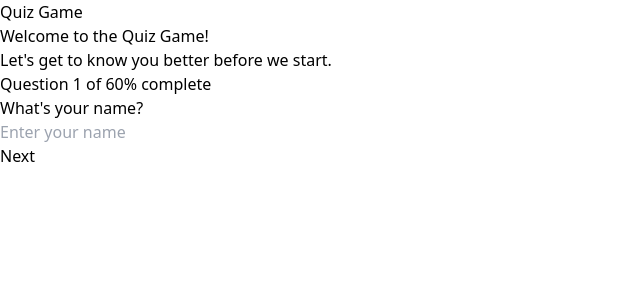
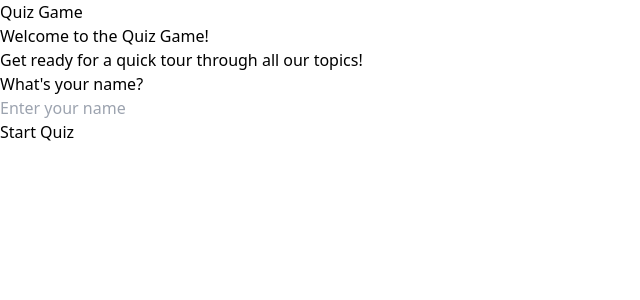
Before and after one commit to hipml/pixijs-mmlu-trivia-game, a React (Vite) app: page / in a window 1280 px wide. Shown: the top 300 px of the page, without its empty margins (0-640 px from the left). Built offline with nearby package versions, Linux system fonts and the light colour scheme.

Commit message:
Lightning round

```diff
--- a/src/components/OnboardingFlow.jsx
+++ b/src/components/OnboardingFlow.jsx
@@ -1,134 +1,50 @@
 import React, { useState } from 'react';
 
 const OnboardingFlow = ({ onComplete }) => {
-  const [step, setStep] = useState(0);
-  const [userData, setUserData] = useState({
-    name: '',
-    favoriteTopic: '',
-    experienceLevel: '',
-    studyHabit: '',
-    goalScore: '',
-    learningStyle: ''
-  });
+  const [name, setName] = useState('');
 
-  const questions = [
-    {
-      id: 'name',
-      question: "What's your name?",
-      type: 'text',
-      placeholder: 'Enter your name'
-    },
-    {
-      id: 'favoriteTopic',
-      question: 'Which subject interests you the most?',
-      type: 'select',
-      options: ['Science', 'History', 'Literature', 'Technology', 'Arts']
-    },
-    {
-      id: 'experienceLevel',
-      question: 'How would you rate your quiz experience?',
-      type: 'select',
-      options: ['Beginner', 'Intermediate', 'Advanced', 'Quiz Master']
-    },
-    {
-      id: 'studyHabit',
-      question: 'How do you prefer to learn?',
-      type: 'select',
-      options: ['Quick and intense', 'Slow and steady', 'Mix of both', 'Depends on the topic']
-    },
-    {
-      id: 'goalScore',
-      question: 'What score are you aiming for in this quiz?',
-      type: 'select',
-      options: ['Just passing', '70-80%', '80-90%', '90-100%']
-    },
-    {
-      id: 'learningStyle',
-      question: 'How do you best remember information?',
-      type: 'select',
-      options: ['Visual aids', 'Reading text', 'Practice questions', 'Teaching others']
-    }
-  ];
+  const handleStart = () => {
+    if (!name.trim()) return;
 
-  const handleInputChange = (value) => {
-    setUserData({
-      ...userData,
-      [questions[step].id]: value
+    onComplete({
+      name: name,
+      // Include minimal required fields for UserProfile
+      experienceLevel: 'Beginner',
+      mode: 'sampler',  // Custom mode flag
+      isFirstRound: true  // Flag to indicate we're in the initial sampler round
     });
   };
 
-  const handleNext = () => {
-    if (step < questions.length - 1) {
-      setStep(step + 1);
-    } else {
-      onComplete(userData);
-    }
-  };
-
-  const currentQuestion = questions[step];
-
   return (
     <div className="max-w-2xl mx-auto bg-white p-8 rounded-lg shadow-lg">
-      {step === 0 && (
       <div className="text-center mb-8">
         <h1 className="text-3xl font-bold mb-4">Welcome to the Quiz Game!</h1>
-          <p className="text-gray-600">Let's get to know you better before we start.</p>
+        <p className="text-gray-600">
+          Get ready for a quick tour through all our topics!
+        </p>
       </div>
-      )}
 
       <div className="mb-8">
-        <div className="flex justify-between text-sm text-gray-500 mb-4">
-          <span>Question {step + 1} of {questions.length}</span>
-          <span>{Math.round((step / (questions.length - 1)) * 100)}% complete</span>
-        </div>
-        <div className="w-full bg-gray-200 rounded-full h-2">
-          <div
-            className="bg-blue-500 h-2 rounded-full transition-all duration-500"
-            style={{ width: `${(step / (questions.length - 1)) * 100}%` }}
-          ></div>
-        </div>
-      </div>
-
-      <div className="mb-6">
-        <h2 className="text-xl font-semibold mb-4">{currentQuestion.question}</h2>
-
-        {currentQuestion.type === 'text' ? (
+        <h2 className="text-xl font-semibold mb-4">What's your name?</h2>
         <input
           type="text"
-            value={userData[currentQuestion.id]}
-            onChange={(e) => handleInputChange(e.target.value)}
-            placeholder={currentQuestion.placeholder}
+          value={name}
+          onChange={(e) => setName(e.target.value)}
+          placeholder="Enter your name"
           className="w-full p-3 border rounded-lg focus:outline-none focus:ring-2 focus:ring-blue-500"
         />
-        ) : (
-          <div className="space-y-3">
-            {currentQuestion.options.map((option) => (
-              <button
-                key={option}
-                onClick={() => handleInputChange(option)}
-                className={`w-full p-4 text-left rounded-lg border transition-colors ${
-                  userData[currentQuestion.id] === option
-                    ? 'bg-blue-50 border-blue-500'
-                    : 'border-gray-200 hover:bg-gray-50'
-                }`}
-              >
-                {option}
-              </button>
-            ))}
-          </div>
-        )}
       </div>
 
       <button
-        onClick={handleNext}
-        disabled={!userData[currentQuestion.id]}
+        onClick={handleStart}
+        disabled={!name.trim()}
         className={`w-full py-3 rounded-lg text-white font-semibold transition-colors ${
-          userData[currentQuestion.id]
+          name.trim()
             ? 'bg-blue-500 hover:bg-blue-600'
             : 'bg-gray-300 cursor-not-allowed'
         }`}
       >
-        {step === questions.length - 1 ? 'Start Quiz' : 'Next'}
+        Start Quiz
       </button>
     </div>
   );
--- a/src/components/QuizGame.jsx
+++ b/src/components/QuizGame.jsx
@@ -17,6 +17,9 @@ const QuizGame = () => {
   const [showTransition, setShowTransition] = useState(false);
   const [showProfile, setShowProfile] = useState(false);
   const [selectedQuestionIndices, setSelectedQuestionIndices] = useState([]);
+  // New state for sampler round
+  const [isInSamplerRound, setIsInSamplerRound] = useState(true);
+  const [visitedTopics, setVisitedTopics] = useState(new Set());
 
   const QUESTIONS_PER_TOPIC = 3;
 
@@ -42,22 +45,22 @@ const QuizGame = () => {
 
   const handleOnboardingComplete = (userData) => {
     const profile = new UserProfile(userData.name, userData);
-    // Select initial topic directly using the profile object
-    const initialTopic = profile.selectNextTopic(topics.map(t => t.id));
+
+    // Start with the first topic for sampler round
+    const initialTopic = topics[0].id;
     setUserProfile(profile);
+    setIsInSamplerRound(true);
+    setVisitedTopics(new Set([initialTopic]));
 
-    // Start questions with the selected topic
+    // Get just one random question for the first topic
     const totalQuestions = quizData.topics[initialTopic].questions.length;
-    const randomIndices = getRandomIndices(
-      totalQuestions,
-      Math.min(QUESTIONS_PER_TOPIC, totalQuestions)
-    );
+    const randomIndex = Math.floor(Math.random() * totalQuestions);
 
     setSelectedTopic(initialTopic);
     setCurrentQuestionIndex(0);
     setAnswers({});
     setQuestionsInCurrentTopic(0);
-    setSelectedQuestionIndices(randomIndices);
+    setSelectedQuestionIndices([randomIndex]);
   };
 
   const startNewQuestions = (topicId) => {
@@ -77,10 +80,12 @@ const QuizGame = () => {
   };
 
   const handleContinueTopic = () => {
+    setIsInSamplerRound(false);
     startNewQuestions(selectedTopic);
   };
 
   const handleNextWeakestTopic = () => {
+    setIsInSamplerRound(false);
     // Use Thompson sampling to select the next topic
     const nextTopic = userProfile.selectNextTopic(topics.map(t => t.id));
     startNewQuestions(nextTopic);
@@ -108,13 +113,37 @@ const QuizGame = () => {
 
     setTimeout(() => {
       setShowFeedback(false);
-      const newQuestionsCount = questionsInCurrentTopic + 1;
 
-      if (newQuestionsCount >= QUESTIONS_PER_TOPIC) {
-        setShowTransition(true);
+      if (isInSamplerRound) {
+        // Find next unvisited topic
+        const nextUnvisitedTopic = topics.find(t => !visitedTopics.has(t.id))?.id;
+
+        if (nextUnvisitedTopic) {
+          // Move to next topic
+          const newVisitedTopics = new Set(visitedTopics);
+          newVisitedTopics.add(nextUnvisitedTopic);
+          setVisitedTopics(newVisitedTopics);
+
+          // Get one random question from next topic
+          const randomIndex = Math.floor(Math.random() * quizData.topics[nextUnvisitedTopic].questions.length);
+          setSelectedTopic(nextUnvisitedTopic);
+          setCurrentQuestionIndex(0);
+          setQuestionsInCurrentTopic(0);
+          setSelectedQuestionIndices([randomIndex]);
+        } else {
+          // All topics visited, transition to normal mode
+          setIsInSamplerRound(false);
+          setShowTransition(true);
+        }
       } else {
-        setCurrentQuestionIndex(currentQuestionIndex + 1);
-        setQuestionsInCurrentTopic(newQuestionsCount);
+        // Normal mode logic
+        const newQuestionsCount = questionsInCurrentTopic + 1;
+        if (newQuestionsCount >= QUESTIONS_PER_TOPIC) {
+          setShowTransition(true);
+        } else {
+          setCurrentQuestionIndex(currentQuestionIndex + 1);
+          setQuestionsInCurrentTopic(newQuestionsCount);
+        }
       }
     }, 1500);
   };
@@ -164,7 +193,10 @@ const QuizGame = () => {
             Topic: {topics.find(t => t.id === selectedTopic).name}
           </span>
           <span className="text-sm text-gray-500 ml-4">
-            Question {questionsInCurrentTopic + 1} of {QUESTIONS_PER_TOPIC}
+            {isInSamplerRound
+              ? `Topic ${visitedTopics.size} of ${topics.length}`
+              : `Question ${questionsInCurrentTopic + 1} of ${QUESTIONS_PER_TOPIC}`
+            }
           </span>
         </div>
         <span className="text-sm text-gray-500">
```
Lines whose indentation alone changed are shown as unchanged.
